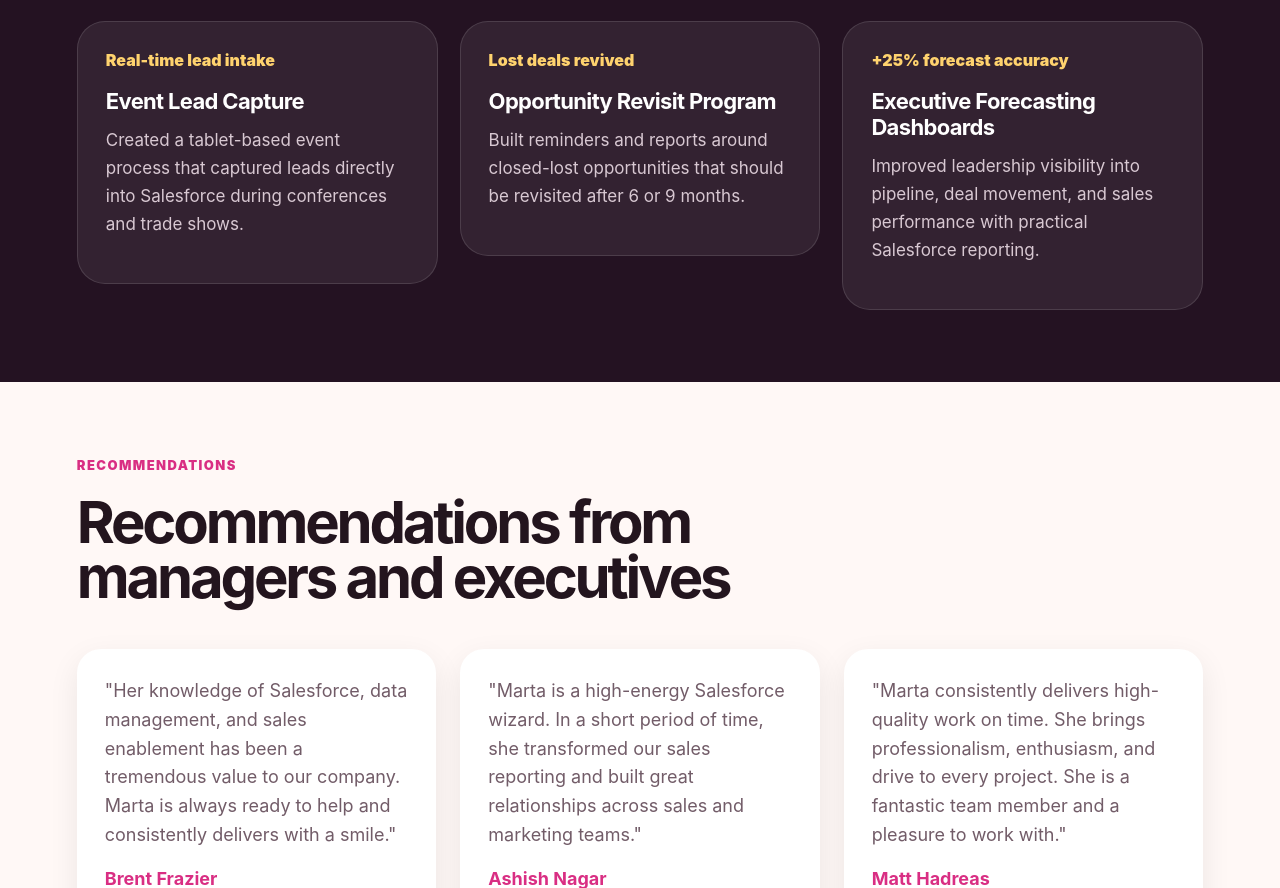
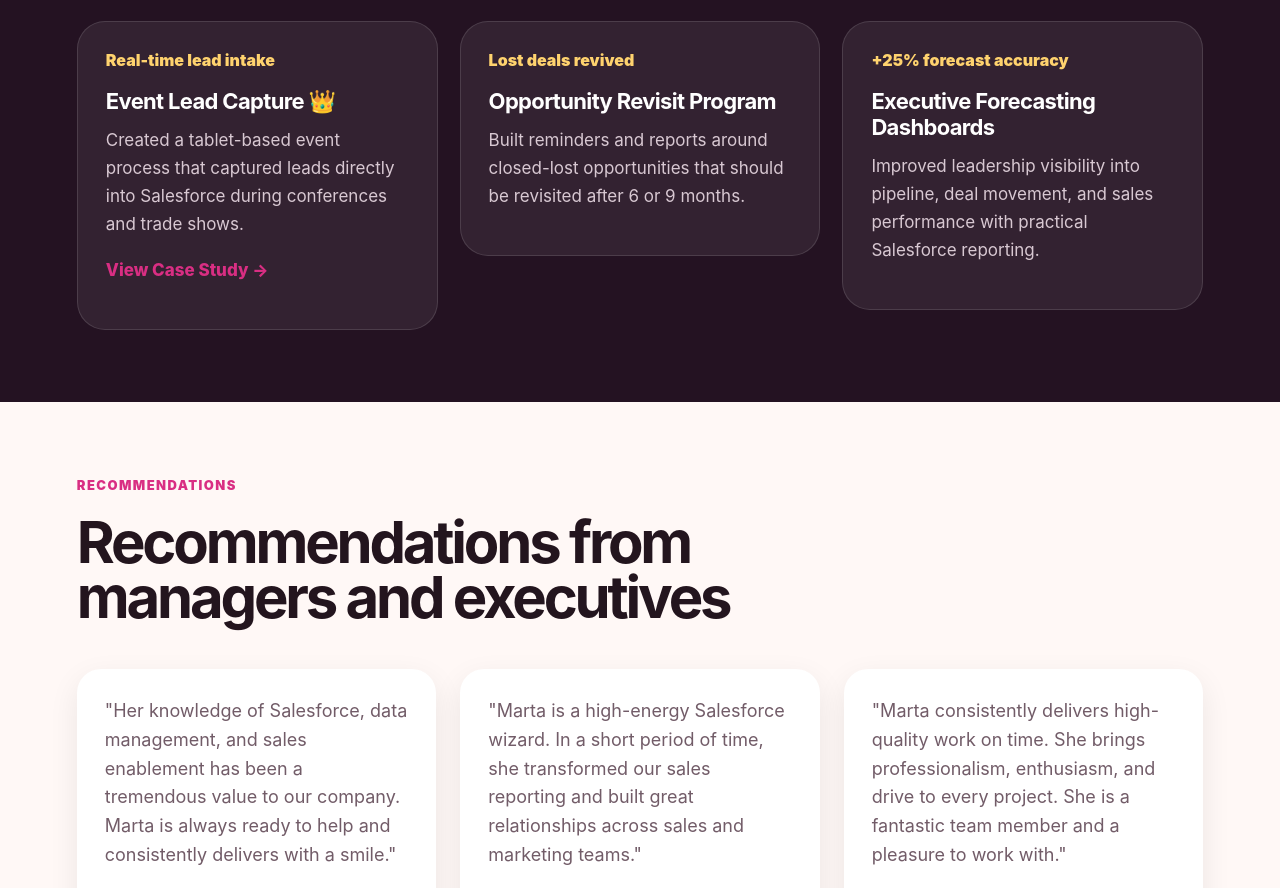
Before and after one commit to marta790522/dashboard-queen-site, a Next.js app: page / in a window 1280 px wide. Shown: the part 2414-3302 px from the top of the page. Built offline with nearby package versions, Linux system fonts and the light colour scheme.

Commit message:
Update page.tsx

```diff
--- a/app/page.tsx
+++ b/app/page.tsx
@@ -152,6 +152,7 @@ export default function Home() {
     "RFP Management System": "/case-studies/rfp-management",
     "Renewal Automation": "/case-studies/renewal-automation",
     "Deal Registration": "/case-studies/deal-registration",
+    "Event Lead Capture": "/case-studies/event-lead-capture",
   };
 
   const href = caseStudyLinks[project.title];
```
